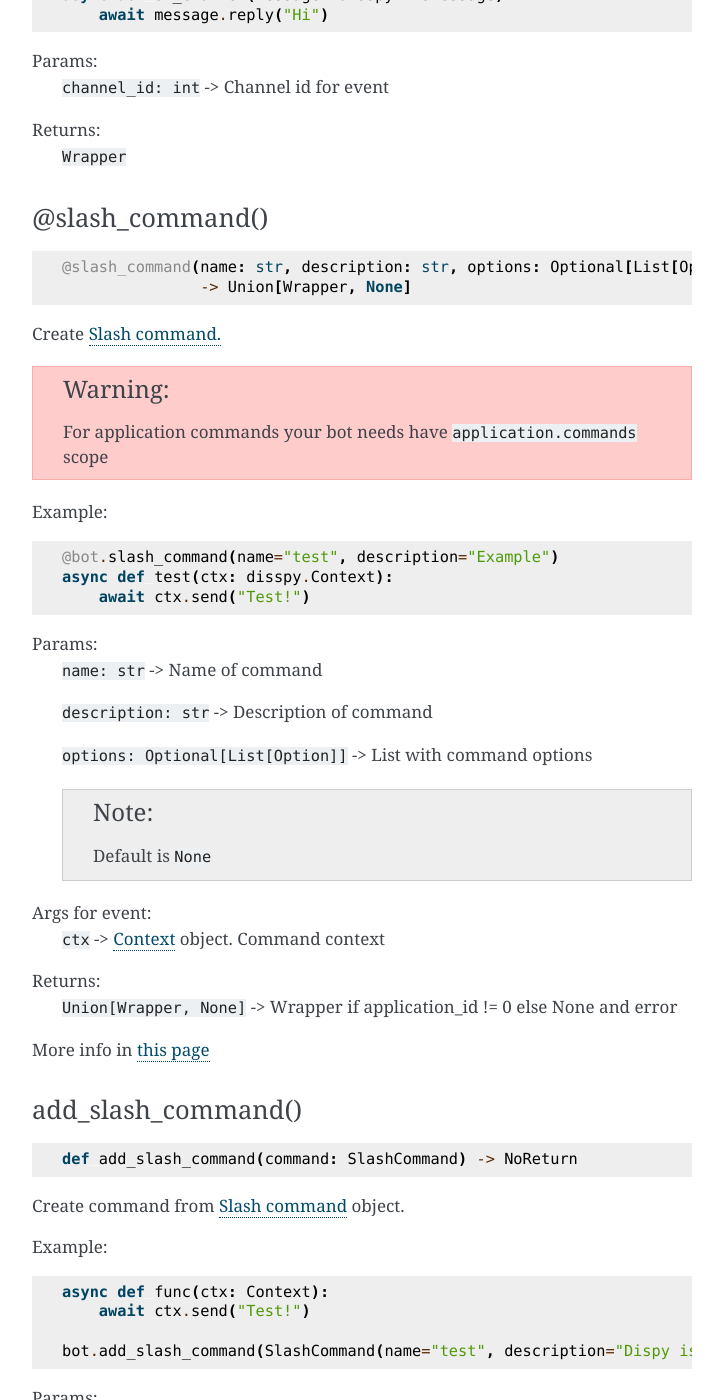
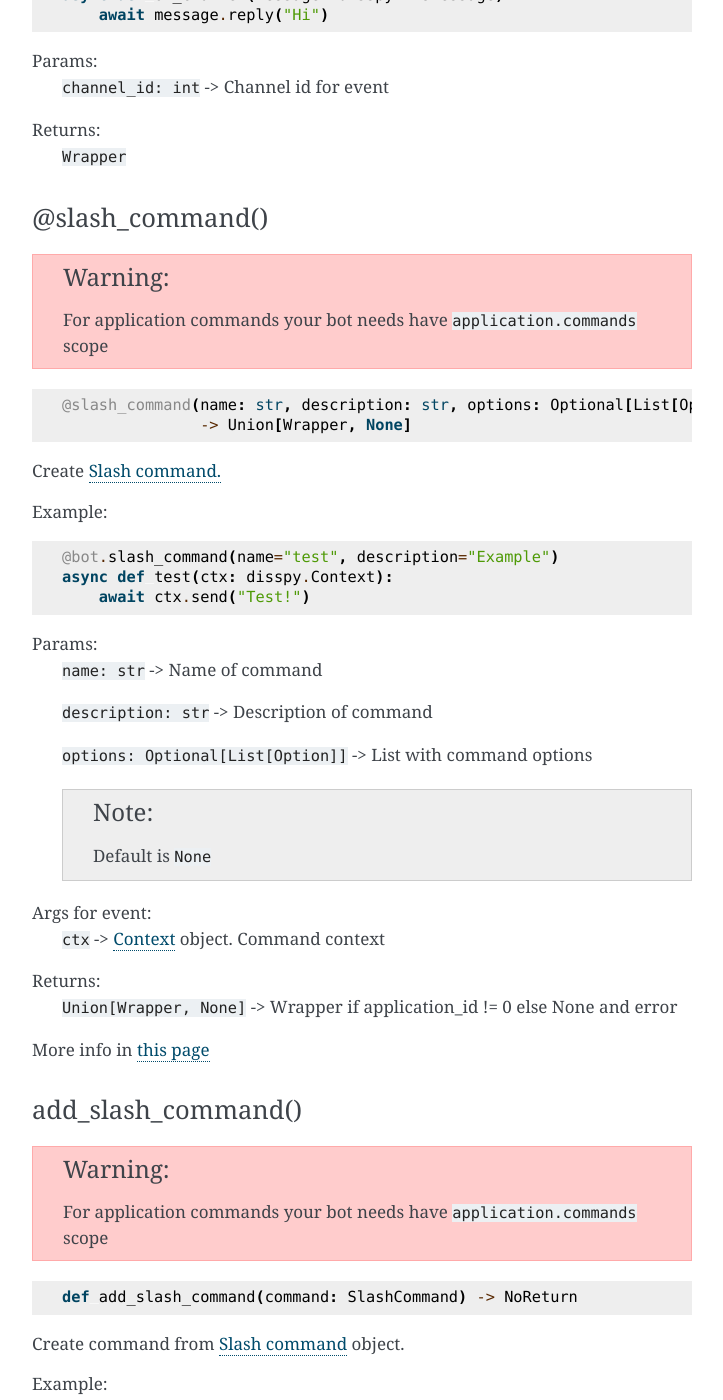
Before and after one commit to bleudev/pytecord_old_archive, a Sphinx documentation site: the page built from docs/source/objects/bot.rst, in a window 1280 px wide and 1400 px high, scrolled down 3511 px. Shown: the whole window, without its empty margins (388-1111 px from the left). Built offline with Sphinx 7.4.7, drawn with Linux system fonts in a browser that asks for light colours.

Commit message:
``docs``: Warning fix

```diff
--- a/docs/source/objects/bot.rst
+++ b/docs/source/objects/bot.rst
@@ -169,6 +169,9 @@
 @slash_command()
 ================
 
+.. warning::
+    For application commands your bot needs have ``application.commands`` scope
+
 ::
 
     @slash_command(name: str, description: str, options: Optional[List[Option]])
@@ -205,6 +206,9 @@
 
 add_slash_command()
 ===================
+
+.. warning::
+    For application commands your bot needs have ``application.commands`` scope
 
 ::
 
```
Also changed, not shown: other parts of docs/source/objects/bot.rst (+0 -2 lines).
